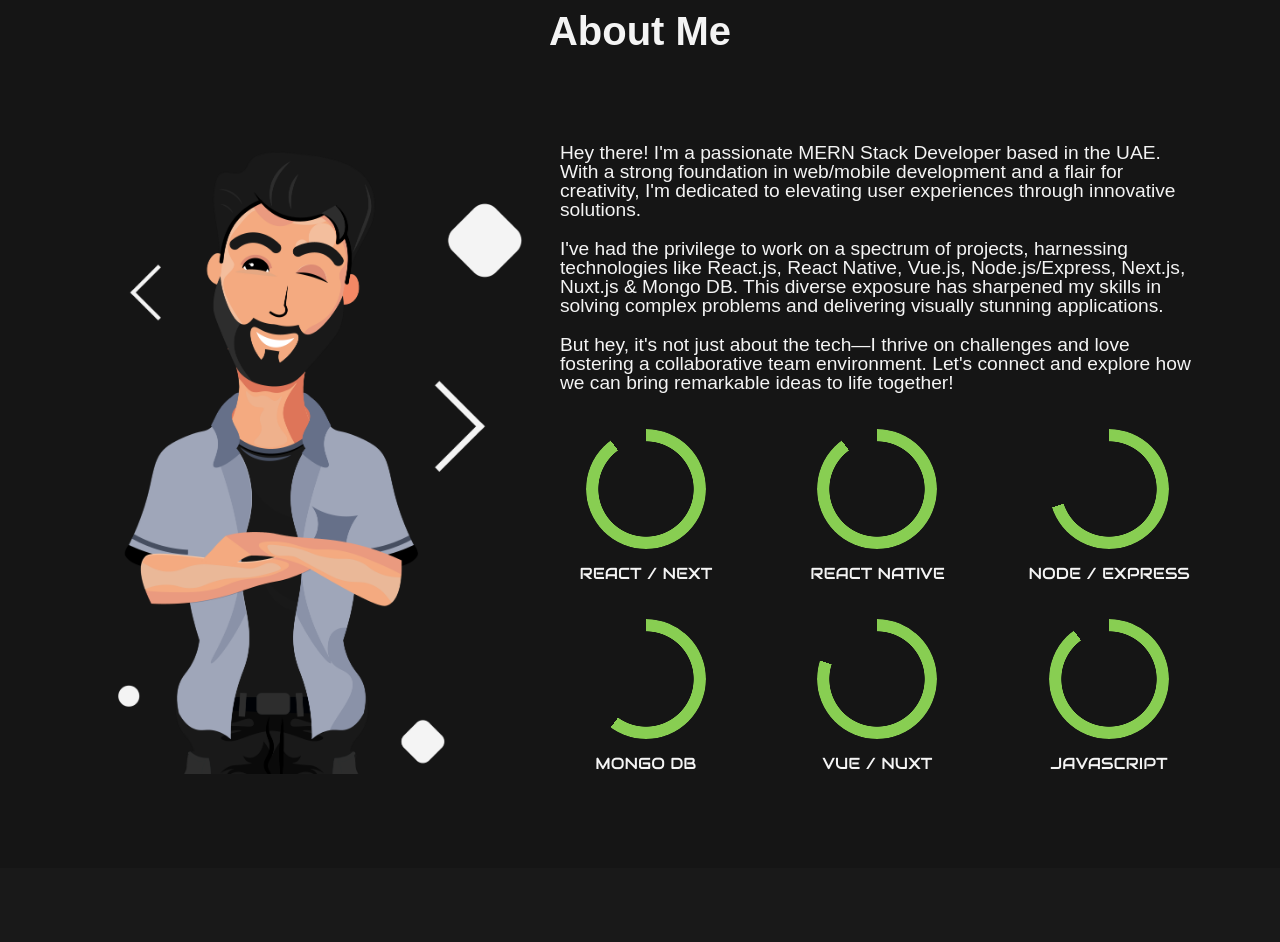
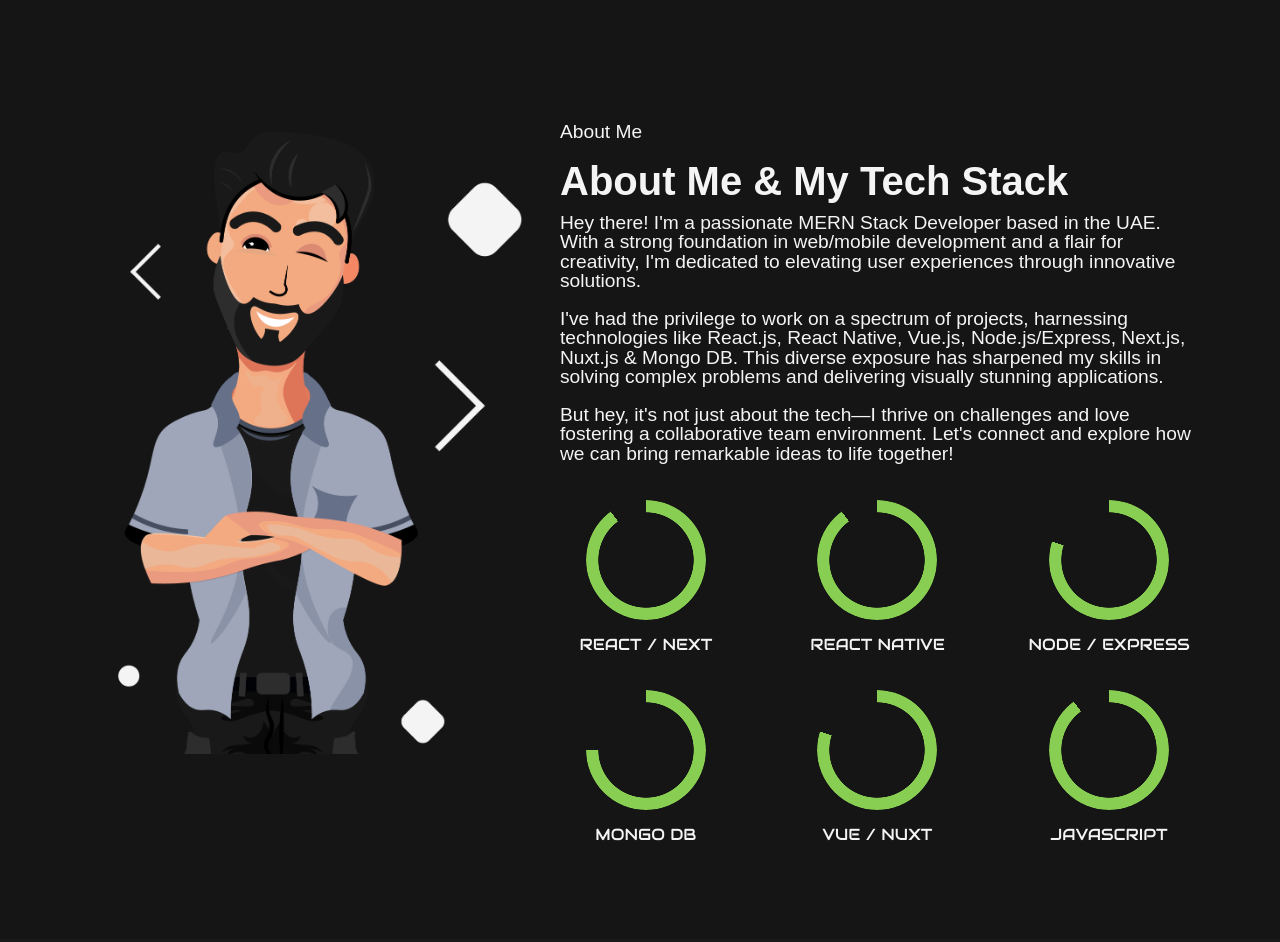
Before and after one commit to hamza7malik/portfolio, a plain HTML site: page index.html in a window 1280 px wide. Shown: the part 1400-2342 px from the top of the page. Drawn offline with nearby package versions, Linux system fonts and the light colour scheme; a web font is replaced by a local one.

Commit message:
update 2

```diff
--- a/index.html
+++ b/index.html
@@ -143,6 +143,7 @@
   <section id="portfolio_section">
     <div class="container">
       <div class="section_heading">
+        <p>Portfolio</p>
         <h2>MY RECENT PROJECTS</h2>
       </div>
 
@@ -254,7 +255,7 @@
   <section id="about_section">
     <div class="container">
       <div class="section_heading-left">
-        <h2>About Me</h2>
+
       </div>
 
 
@@ -263,6 +264,8 @@
           <img class="about_img" src="assets/avatar_about_2.png" alt="">
         </div>
         <div class="col-lg-7">
+          <p>About Me</p>
+          <h2>About Me & My Tech Stack</h2>
           <p>
             Hey there! I'm a passionate MERN Stack Developer based in the UAE. With a
             strong foundation in web/mobile development and a flair for creativity, I'm
@@ -298,13 +301,13 @@
               </div>
               <div class="col-lg-4 col-md-6 col-sm-12 align_centre">
                 <div class="skill_item">
-                  <div class="pie animate no-round" style="--p:70;"></div>
+                  <div class="pie animate no-round" style="--p:80;"></div>
                   <p>NODE / EXPRESS</p>
                 </div>
               </div>
               <div class="col-lg-4 col-md-6 col-sm-12 align_centre">
                 <div class="skill_item">
-                  <div class="pie animate no-round" style="--p:60;"></div>
+                  <div class="pie animate no-round" style="--p:75;"></div>
                   <p>MONGO DB</p>
                 </div>
               </div>
```
Also changed, not shown: 1 other file.
